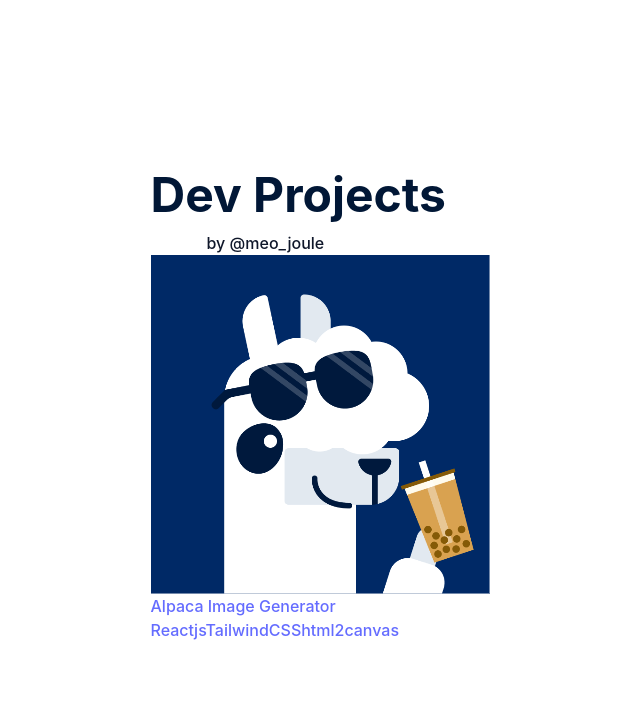
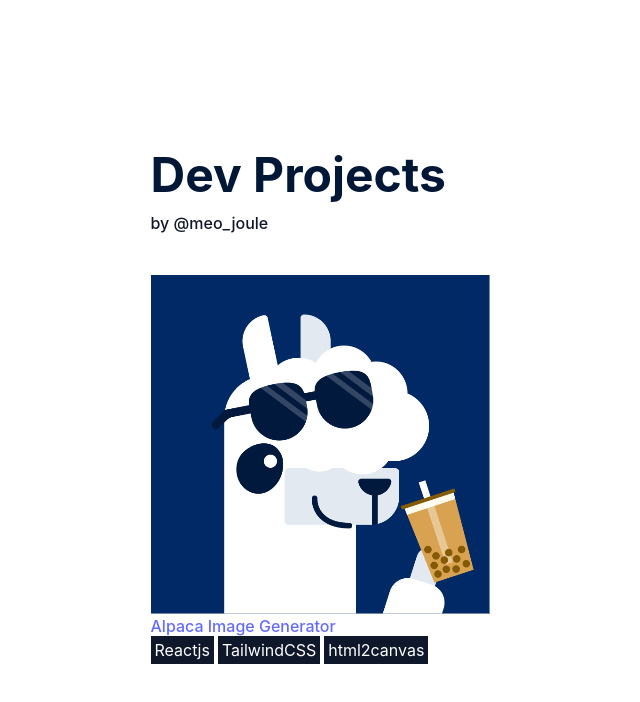
Before and after one commit to Moses-Onche/dev-projects, a React (Vite) app: page / in a window 1280 px wide. Shown: the top 702 px of the page, without its empty margins (320-960 px from the left). Built offline with nearby package versions, Linux system fonts and the light colour scheme.

Commit message:
Update project div style

```diff
--- a/src/App.jsx
+++ b/src/App.jsx
@@ -6,17 +6,17 @@ const Home = () => {
   return (
     <>
       <h1>Dev Projects</h1>
-      <a href="https://www.github.com/Moses-Onche" className="ml-14 text-slate-900">by @meo_joule</a>
+      <a href="https://www.github.com/Moses-Onche" className="text-slate-900">by @meo_joule</a>
       <div>
-        <Link to="/alpaca-image-gen">
-          <div>
+        <div className="mt-10">
+          <Link to="/alpaca-image-gen">
             <img src={ alpaca } alt="alpaca image generator" />
             <h3>Alpaca Image Generator</h3>
-            <span>Reactjs</span>
-            <span>TailwindCSS</span>
-            <span>html2canvas</span>
-          </div>
-        </Link>
+          </Link>
+          <span className="bg-slate-900 text-white p-1 mr-1">Reactjs</span>
+          <span className="bg-slate-900 text-white p-1 mr-1">TailwindCSS</span>
+          <span className="bg-slate-900 text-white p-1 mr-1">html2canvas</span>
+        </div>
       </div>
     </>
   )
```
